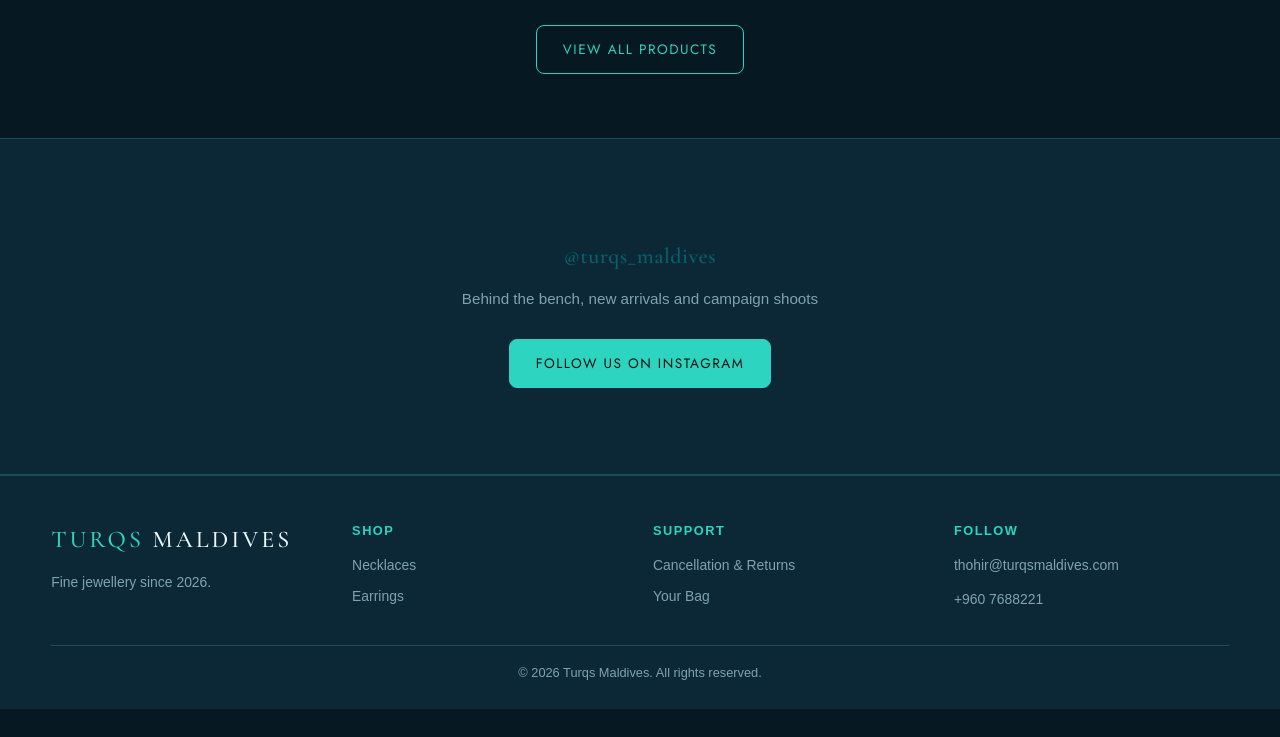
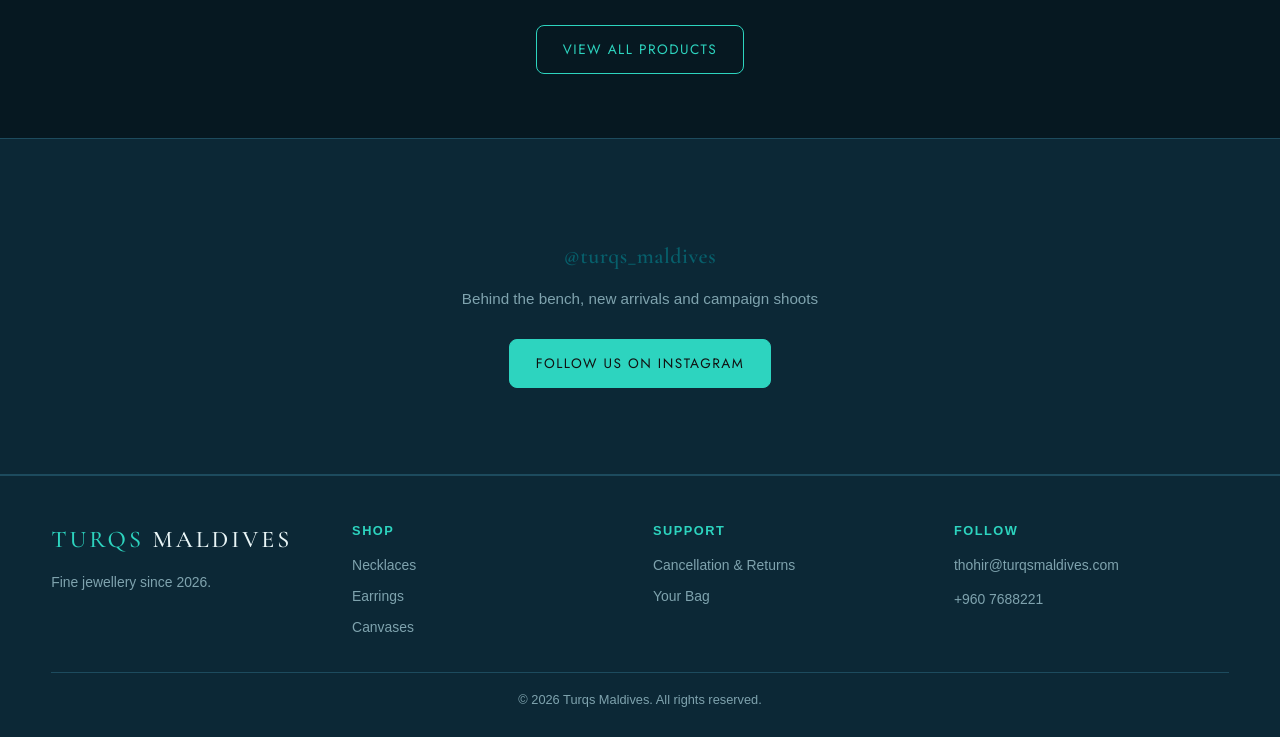
Before and after one commit to neynge/turqsmaldives.com, a website: page index.html in a window 1280 px wide. Shown: the part 2249-2986 px from the top of the page. Before the commit the page ends 2958 px from the top, so only its background shows below. Drawn offline with nearby package versions, Linux system fonts and the light colour scheme; no server answers.

Commit message:
Update index.html

```diff
--- a/index.html
+++ b/index.html
@@ -68,6 +68,7 @@
       <div><h4>Shop</h4>
         <a href="products.html?cat=necklaces">Necklaces</a>
         <a href="products.html?cat=earrings">Earrings</a>
+         <a href="products.html?cat=canvases">Canvases</a>
       </div>
       <div><h4>Support</h4>
         <a href="policy.html">Cancellation &amp; Returns</a>
```
